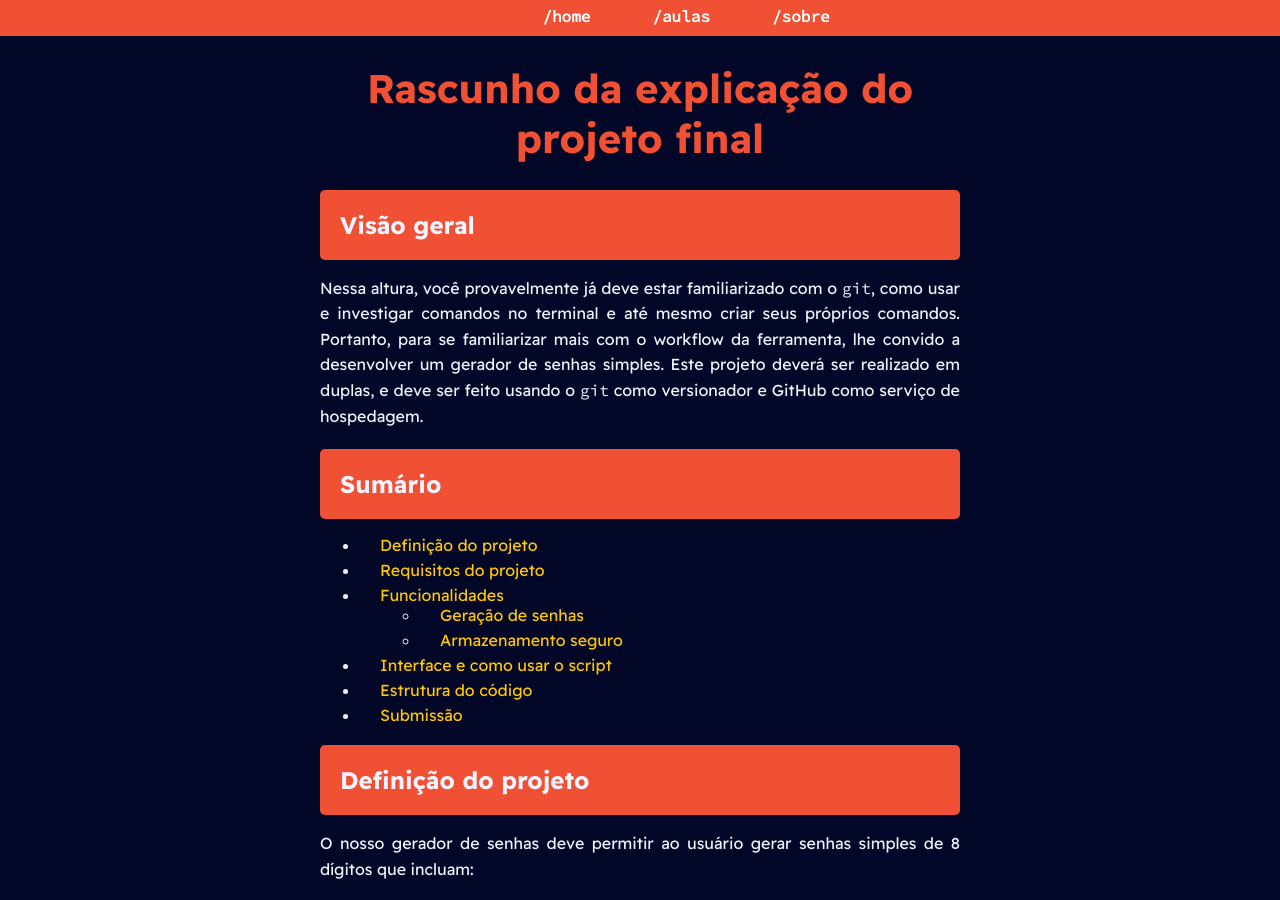
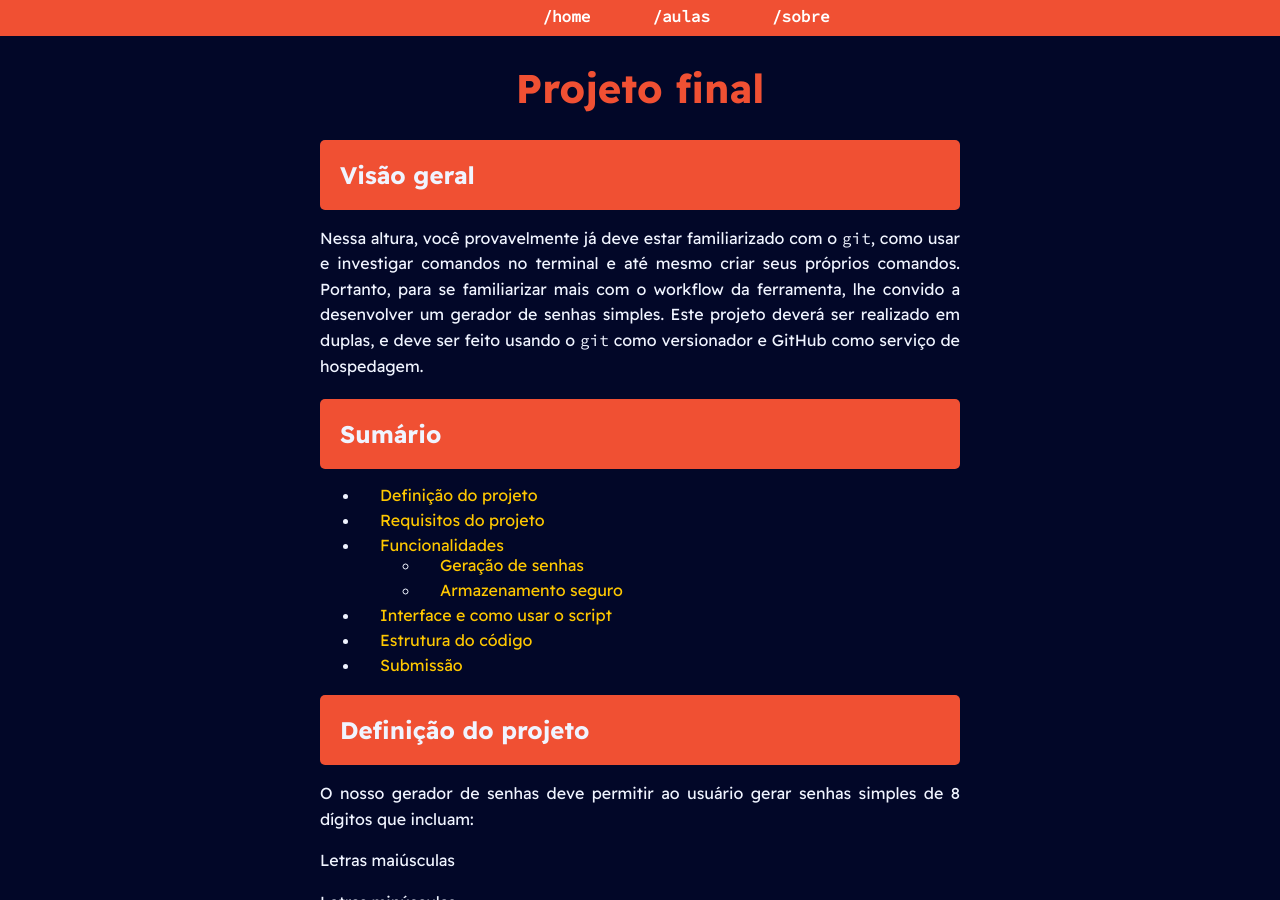
Before and after one commit to PETCC-UFRN/minicurso-linux-git, a Jekyll site: the page built from projetoFinalSimplificado.md, in a window 1280 px wide and 900 px high. Built offline with Jekyll 4.4.1, drawn with Linux system fonts in a browser that asks for light colours.

Commit message:
fix(projetoFinalSimplificado.md): título da página corrigido

```diff
--- a/projetoFinalSimplificado.md
+++ b/projetoFinalSimplificado.md
@@ -3,7 +3,7 @@ layout: layoutGit
 title: Projeto Final
 ---
 
-# Rascunho da explicação do projeto final
+# Projeto final
 
 ### Visão geral
 
```
